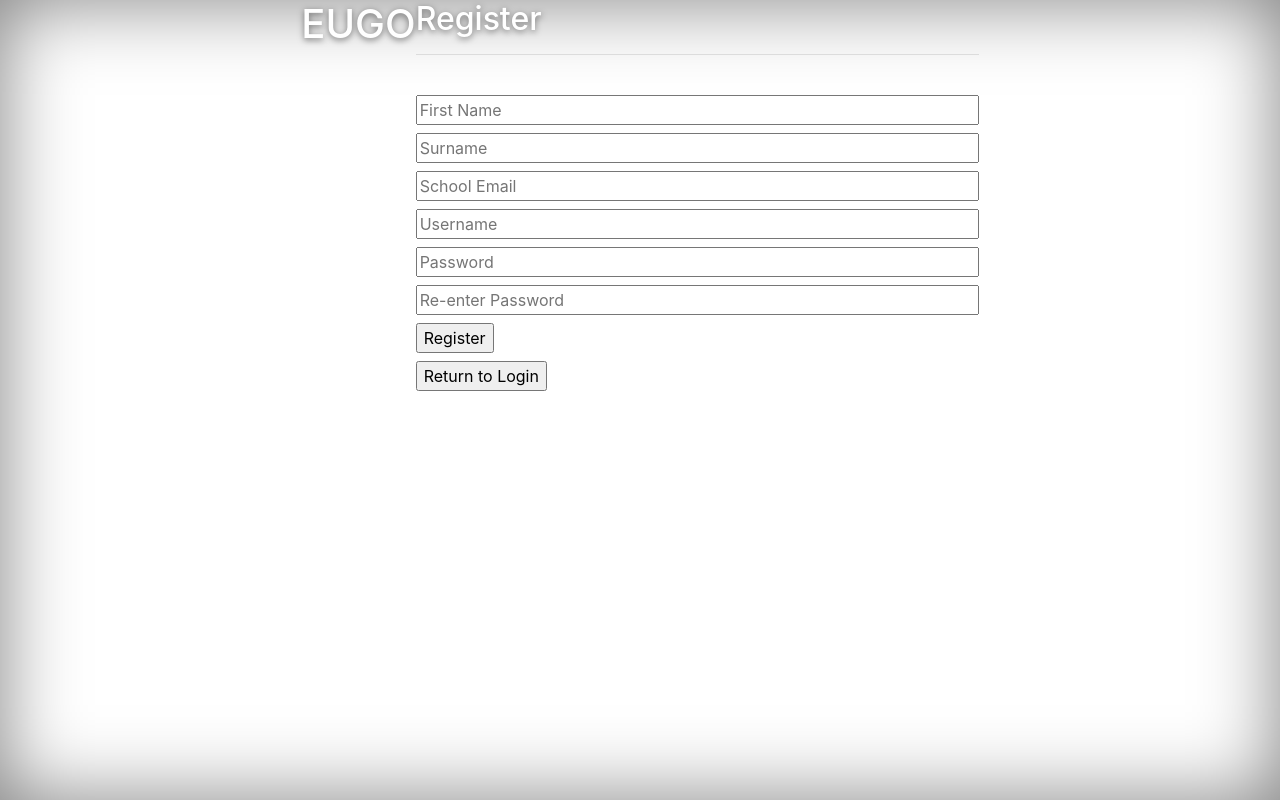
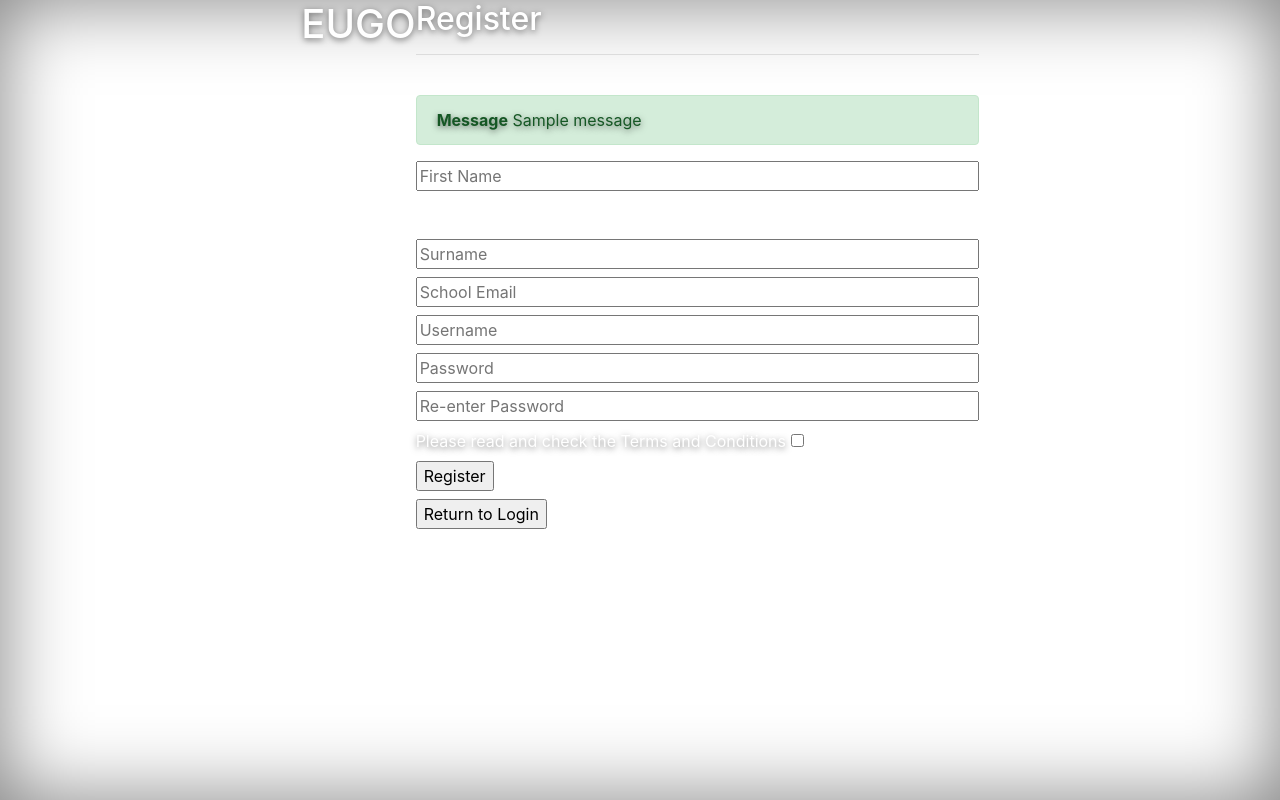
Before and after one commit to nbaker47/eugo_pokemongo_clone, a Django app: page /eugo/register/ in a window 1280 px wide. Run offline with Django 4.2, Linux system fonts and the light colour scheme; tables that the repository leaves empty hold one stand-in row (values such as "Sample post"); one stand-in notice (Sample message) is shown; some libraries are stand-ins or nearby versions.

Commit message:
Did some stuff on register - login and session

```diff
--- a/eugo/templates/register.html
+++ b/eugo/templates/register.html
@@ -1,13 +1,15 @@
 {% load static %}
 <!doctype html>
 <html lang="en">
+
 <head>
     <meta charset="utf-8">
     <meta name="viewport" content="width=device-width, initial-scale=1, shrink-to-fit=no">
     <meta name="description" content="">
     <meta name="author" content="">
 
-   <!----> <link rel = "stylesheet" type = "text/css" href = '{% static "/eugo/css/bootstrap.css" %}'/>
+    <!---->
+    <link rel="stylesheet" type="text/css" href='{% static "/eugo/css/bootstrap.css" %}' />
 
     <link rel="icon" href='{%static "/eugo/img/favicon.ico"%}'>
 
@@ -56,15 +58,28 @@
                     return false;
                 }
             }
-
         </script>
 
-		<form name="myForm" class="form" method="POST" action="." onsubmit="return validateForm()" >    <!--action to the php ./homePage.html -->
-			{% csrf_token %} <!--Prevents csrf attacks -->
+        <div>
+            {% for message in messages %}
+            <div class="alert alert-{{message.tags}} alert-dissmissable fade show" role="alert">
+                <strong>Message</strong> {{message}}
+                <button type="button" class="close" data-dismiss="alert" aria-label="Close"> </button>
+            </div>
+            {% endfor %}
+        </div>
+
+        <form name="myForm" class="form" method="POST" action="." onsubmit="return validateForm()">
+            <!--action to the php ./homePage.html -->
+            {% csrf_token %}
+            <!--Prevents csrf attacks -->
+            <p id="messages"></p>
+            <!-- This will have the validation messages from the javascript checks-->
 
             <label>
 				<input type="text" name="firstname" placeholder="First Name" size="50" required autocomplete="off">
 			</label>
+            <p id="fname"></p>
             <br>
             <label>
 				<input type="text" name="surname" placeholder="Surname" size="50" required autocomplete="off">
@@ -87,6 +102,11 @@
 			</label>
             <br>
             <label>
+				<a href="https://gdpr.eu/terms-and-conditions/">Please read and check the Terms and Conditions</a>
+				<input type="checkbox" name="terms" value="" required>
+			</label>
+            <br>
+            <label>
 				<input type="submit" value="Register" size="25">
 			</label>
             <br>
@@ -101,4 +121,5 @@
         </form>
         <br>
 </body>
+
 </html>
--- a/eugo/views.py
+++ b/eugo/views.py
@@ -12,6 +12,7 @@ import re
 from django.contrib.auth.models import User
 from django.contrib.auth import authenticate, login, logout
 from django.contrib import messages
+from django.db import IntegrityError
 
 def index(request):
     return render(request, 'index.html')
@@ -34,10 +35,6 @@ def signin(request): #cannot be named login because of imported function
             firstname = user.first_name
 
             return render(request, "index.html", {'firstname': firstname})
-        else:
-            messages.error(request, "Incorrect login details")
-            return redirect('/eugo/login')
-
 
     return render(request, 'login.html')
 
@@ -56,15 +53,18 @@ def register(request):
         username    =   request.POST['username']
         password    =   request.POST['password1']
 
-
-        user = User.objects.create_user(username, email, password)
-        user.first_name = firstname
-        user.last_name = surname
-        user.save()
-        print(user)
+        try:
+            user = User.objects.create_user(username, email, password)
+            user.first_name = firstname
+            user.last_name = surname
+            user.save()
+            print(user)
+        except IntegrityError:
+            messages.error(request, "Username already created")
+            return redirect('/eugo/register')
 
 
-        #Do salt etc here i think. checking username hasnt been taken
+        #Need to check emails to make sure it isnt already used
         #We could do validation here but I think doing it in JavaScript might be easier
 
     return render(request, 'register.html')
```
Also changed, not shown: eugo/extraCode.txt (added, +19 -0 lines), eugo/templates/index.html (+6 -19 lines), db.sqlite3. Lines whose indentation alone changed are shown as unchanged.
